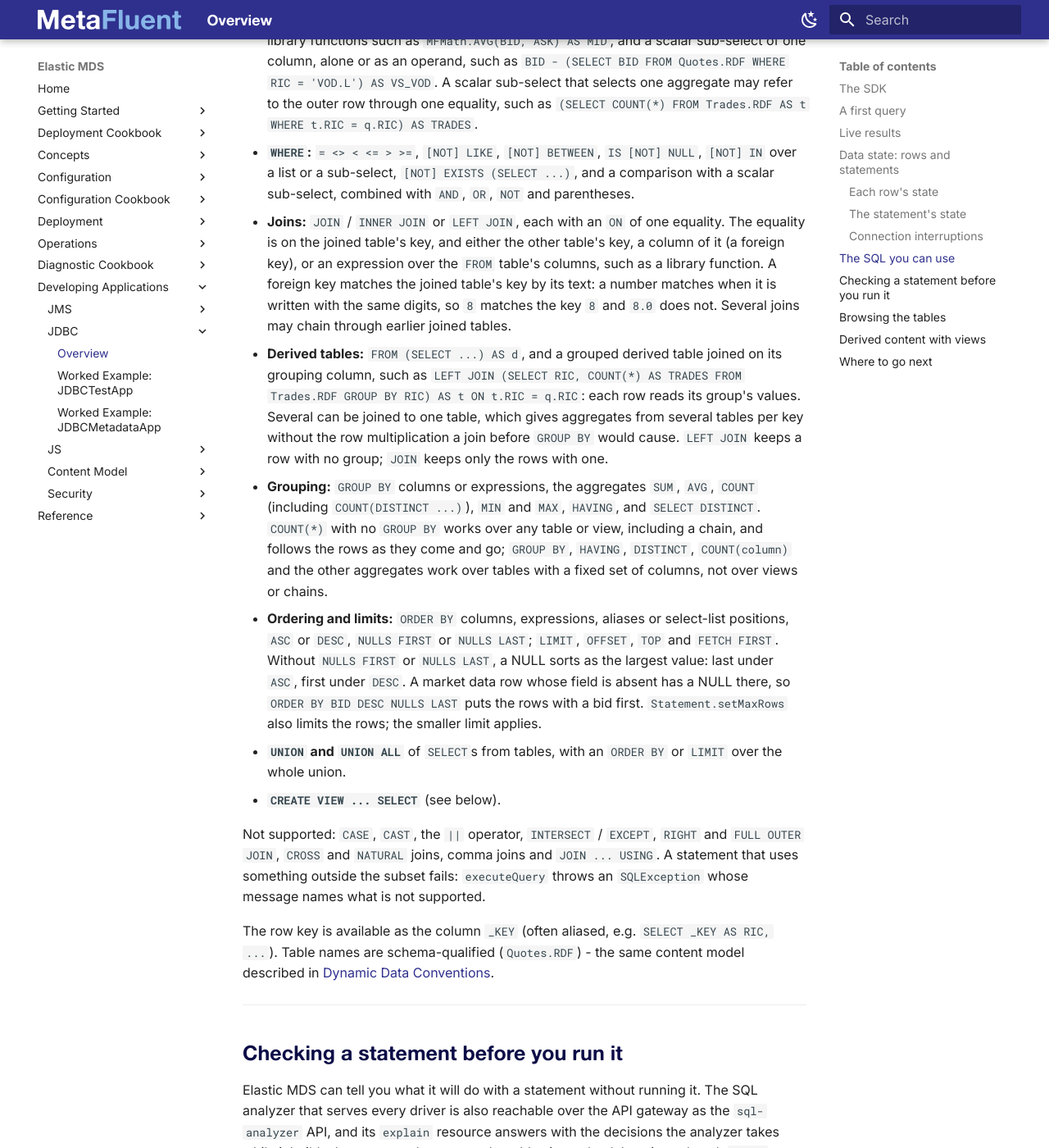
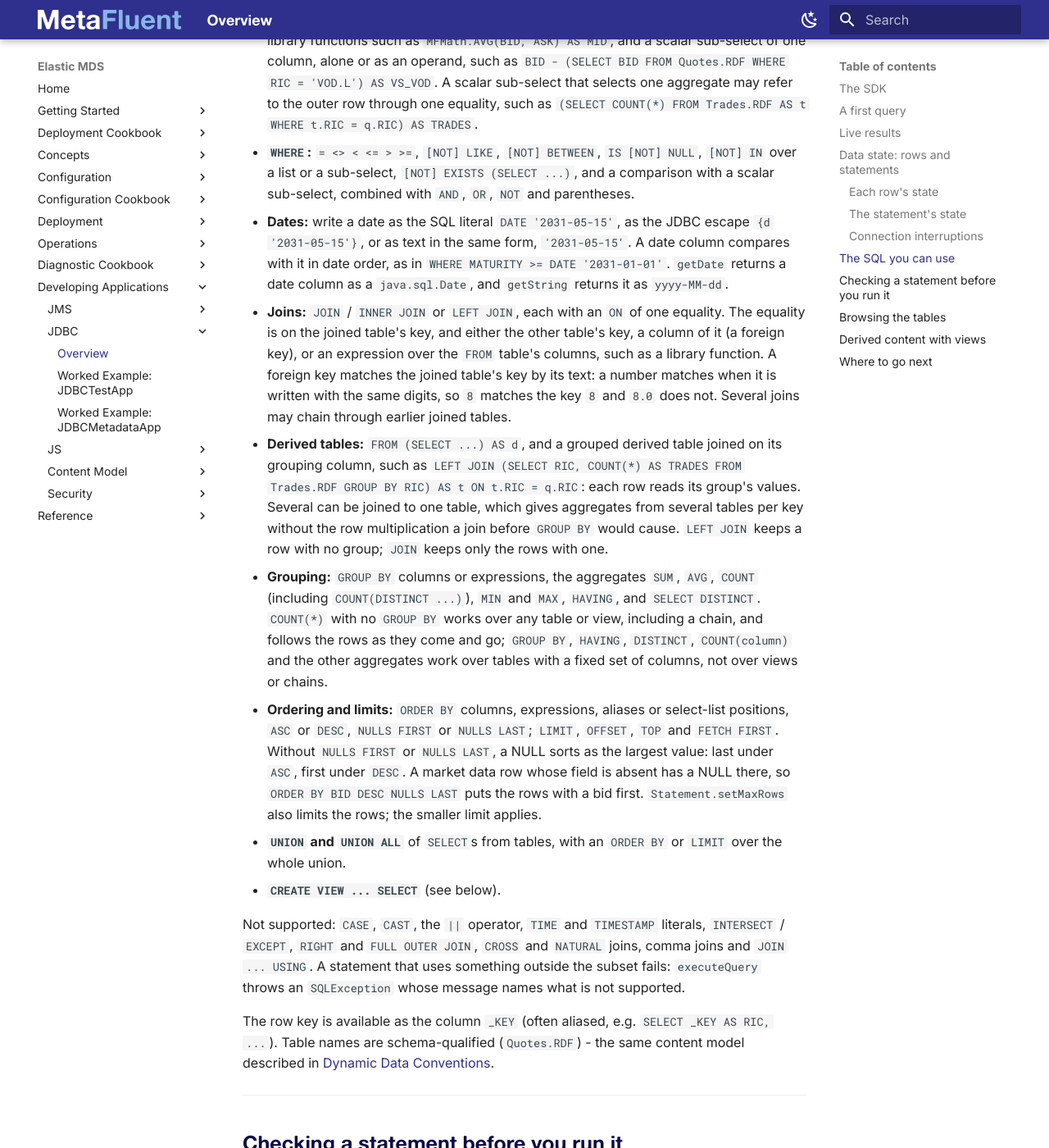
Before and after one commit to MetaFluent/ElasticMDS-docs, an MkDocs documentation site: the page built from docs/Develop-JDBC.md, in a window 1280 px wide and 1400 px high, scrolled down 5726 px. Shown: the whole window at 82% size. Built offline with MkDocs 1.6.1 and Material for MkDocs 9.7.7, drawn with Linux system fonts in a browser that asks for light colours; the version menu is left out.

Commit message:
MetaFluent/IssueTracking#1886 The SQL date literal on the JDBC page
A date is written DATE 'yyyy-MM-dd', {d 'yyyy-MM-dd'} or as the same text; a date column compares with it in date order; what getDate and getString return. TIME and TIMESTAMP literals are not supported.

https://github.com/MetaFluent/IssueTracking/issues/1886

Co-Authored-By: Claude Fable 5.2 <noreply@anthropic.com>
Claude-Session: https://claude.ai/code/session_01G11mkdYXGNYLpc99SKpVwb

```diff
--- a/docs/Develop-JDBC.md
+++ b/docs/Develop-JDBC.md
@@ -177,6 +177,7 @@ Elastic MDS accepts **a subset of SQL-92** - a read-only query surface (`SELECT`
 
 - **Select list:** columns, `*`, `table.*`, column aliases with `AS`, arithmetic (`+ - * / %`), library functions such as `MFMath.AVG(BID, ASK) AS MID`, and a scalar sub-select of one column, alone or as an operand, such as `BID - (SELECT BID FROM Quotes.RDF WHERE RIC = 'VOD.L') AS VS_VOD`. A scalar sub-select that selects one aggregate may refer to the outer row through one equality, such as `(SELECT COUNT(*) FROM Trades.RDF AS t WHERE t.RIC = q.RIC) AS TRADES`.
 - **`WHERE`:** `= <> < <= > >=`, `[NOT] LIKE`, `[NOT] BETWEEN`, `IS [NOT] NULL`, `[NOT] IN` over a list or a sub-select, `[NOT] EXISTS (SELECT ...)`, and a comparison with a scalar sub-select, combined with `AND`, `OR`, `NOT` and parentheses.
+- **Dates:** write a date as the SQL literal `DATE '2031-05-15'`, as the JDBC escape `{d '2031-05-15'}`, or as text in the same form, `'2031-05-15'`. A date column compares with it in date order, as in `WHERE MATURITY >= DATE '2031-01-01'`. `getDate` returns a date column as a `java.sql.Date`, and `getString` returns it as `yyyy-MM-dd`.
 - **Joins:** `JOIN` / `INNER JOIN` or `LEFT JOIN`, each with an `ON` of one equality. The equality is on the joined table's key, and either the other table's key, a column of it (a foreign key), or an expression over the `FROM` table's columns, such as a library function. A foreign key matches the joined table's key by its text: a number matches when it is written with the same digits, so `8` matches the key `8` and `8.0` does not. Several joins may chain through earlier joined tables.
 - **Derived tables:** `FROM (SELECT ...) AS d`, and a grouped derived table joined on its grouping column, such as `LEFT JOIN (SELECT RIC, COUNT(*) AS TRADES FROM Trades.RDF GROUP BY RIC) AS t ON t.RIC = q.RIC`: each row reads its group's values. Several can be joined to one table, which gives aggregates from several tables per key without the row multiplication a join before `GROUP BY` would cause. `LEFT JOIN` keeps a row with no group; `JOIN` keeps only the rows with one.
 - **Grouping:** `GROUP BY` columns or expressions, the aggregates `SUM`, `AVG`, `COUNT` (including `COUNT(DISTINCT ...)`), `MIN` and `MAX`, `HAVING`, and `SELECT DISTINCT`. `COUNT(*)` with no `GROUP BY` works over any table or view, including a chain, and follows the rows as they come and go; `GROUP BY`, `HAVING`, `DISTINCT`, `COUNT(column)` and the other aggregates work over tables with a fixed set of columns, not over views or chains.
@@ -184,7 +185,7 @@ Elastic MDS accepts **a subset of SQL-92** - a read-only query surface (`SELECT`
 - **`UNION` and `UNION ALL`** of `SELECT`s from tables, with an `ORDER BY` or `LIMIT` over the whole union.
 - **`CREATE VIEW ... SELECT`** (see below).
 
-Not supported: `CASE`, `CAST`, the `||` operator, `INTERSECT` / `EXCEPT`, `RIGHT` and `FULL OUTER JOIN`, `CROSS` and `NATURAL` joins, comma joins and `JOIN ... USING`. A statement that uses something outside the subset fails: `executeQuery` throws an `SQLException` whose message names what is not supported.
+Not supported: `CASE`, `CAST`, the `||` operator, `TIME` and `TIMESTAMP` literals, `INTERSECT` / `EXCEPT`, `RIGHT` and `FULL OUTER JOIN`, `CROSS` and `NATURAL` joins, comma joins and `JOIN ... USING`. A statement that uses something outside the subset fails: `executeQuery` throws an `SQLException` whose message names what is not supported.
 
 The row key is available as the column `_KEY` (often aliased, e.g. `SELECT _KEY AS RIC, ...`). Table names are schema-qualified (`Quotes.RDF`) - the same content model described in [Dynamic Data Conventions](Dynamic-Data-Conventions.md).
 
```
